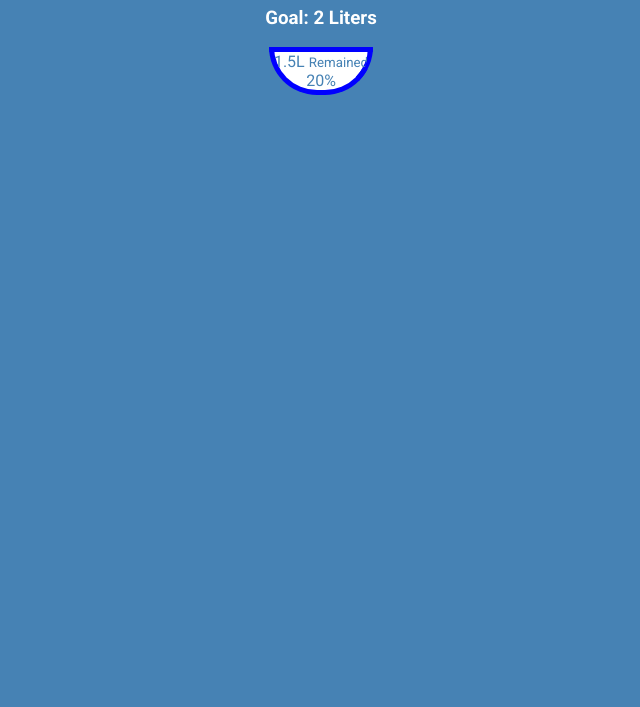
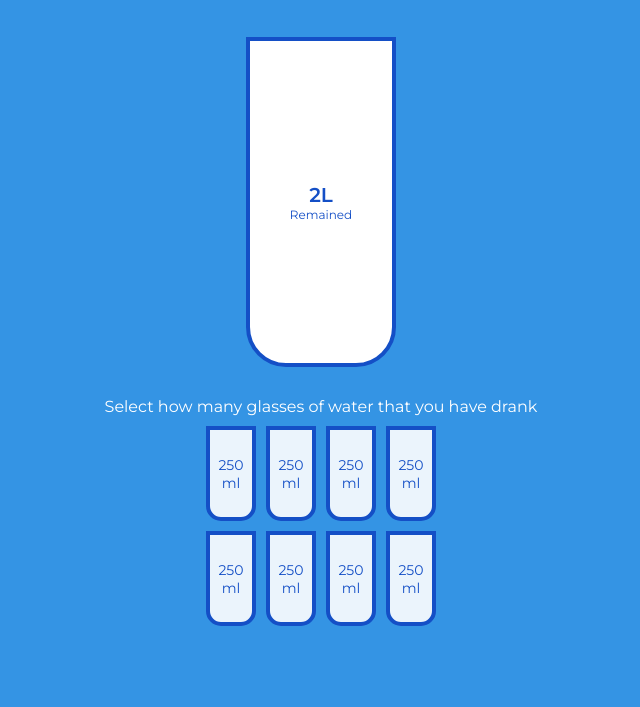
Before and after one commit to shlev/web-50p-50d, a website: page src/drink-water/index.html in a window 1280 px wide. Shown: the part 93-800 px from the top of the page, without its empty margins (319-959 px from the left). Drawn offline with Linux system fonts and the light colour scheme.

Commit message:
traverse drink water

```diff
--- a/src/drink-water/index.html
+++ b/src/drink-water/index.html
@@ -11,16 +11,29 @@
 </head>
 <body>
   <h1>Drink Water</h1>
-  <h3>Goal: 2 Liters</h3>
-  <div class="cup">
-    <div class="remained" id="remained">
-      <span id="liters">1.5L</span>
-      <small>Remained</small>
+    <h3>Goal: 2 Liters</h3>
+
+    <div class="cup">
+      <div class="remained" id="remained">
+        <span id="liters"></span>
+        <small>Remained</small>
+      </div>
+
+      <div class="percentage" id="percentage"></div>
     </div>
 
-    <div class="percentage" id="percentage">
-      20%
+    <p class="text">Select how many glasses of water that you have drank</p>
+
+    <div class="cups">
+      <div class="cup cup-small">250 ml</div>
+      <div class="cup cup-small">250 ml</div>
+      <div class="cup cup-small">250 ml</div>
+      <div class="cup cup-small">250 ml</div>
+      <div class="cup cup-small">250 ml</div>
+      <div class="cup cup-small">250 ml</div>
+      <div class="cup cup-small">250 ml</div>
+      <div class="cup cup-small">250 ml</div>
     </div>
-  </div>
+
 </body>
 </html>
--- a/src/drink-water/script.js
+++ b/src/drink-water/script.js
@@ -1 +1,52 @@
-console.log('Well');
+const smallCups = document.querySelectorAll('.cup-small');
+const liters = document.getElementById('liters');
+const percentage = document.getElementById('percentage');
+const remained = document.getElementById('remained');
+
+updateBigCup();
+
+smallCups.forEach((cup, idx) => {
+  cup.addEventListener('click', () => highlightCups(idx));
+});
+
+function highlightCups(idx) {
+  if (idx === 7 && smallCups[idx].classList.contains('full')) idx--;
+  else if (
+    smallCups[idx].classList.contains('full') &&
+    !smallCups[idx].nextElementSibling.classList.contains('full')
+  ) {
+    idx--;
+  }
+
+  smallCups.forEach((cup, idx2) => {
+    if (idx2 <= idx) {
+      cup.classList.add('full');
+    } else {
+      cup.classList.remove('full');
+    }
+  });
+
+  updateBigCup();
+}
+
+function updateBigCup() {
+  const fullCups = document.querySelectorAll('.cup-small.full').length;
+  const totalCups = smallCups.length;
+
+  if (fullCups === 0) {
+    percentage.style.visibility = 'hidden';
+    percentage.style.height = 0;
+  } else {
+    percentage.style.visibility = 'visible';
+    percentage.style.height = `${(fullCups / totalCups) * 330}px`;
+    percentage.innerText = `${(fullCups / totalCups) * 100}%`;
+  }
+
+  if (fullCups === totalCups) {
+    remained.style.visibility = 'hidden';
+    remained.style.height = 0;
+  } else {
+    remained.style.visibility = 'visible';
+    liters.innerText = `${2 - (250 * fullCups) / 1000}L`;
+  }
+}
--- a/src/drink-water/style.css
+++ b/src/drink-water/style.css
@@ -1,70 +1,104 @@
-@import url('https://fonts.googleapis.com/css2?family=Roboto:wght@400;700&display=swap');
+@import url('https://fonts.googleapis.com/css?family=Montserrat:400,600&display=swap');
+
+:root {
+  --border-color: #144fc6;
+  --fill-color: #6ab3f8;
+}
 
 * {
   box-sizing: border-box;
 }
 
 body {
-  font-family: 'Roboto', sans-serif;
+  background-color: #3494e4;
+  color: #fff;
+  font-family: 'Montserrat', sans-serif;
   display: flex;
   flex-direction: column;
   align-items: center;
-  height: 100vh;
+  margin-bottom: 40px;
+}
+
+h1 {
+  margin: 10px 0 0;
+}
+
+h3 {
+  font-weight: 400;
+  margin: 10px 0;
+}
+
+.cup {
+  background-color: #fff;
+  border: 4px solid var(--border-color);
+  color: var(--border-color);
+  border-radius: 0 0 40px 40px;
+  height: 330px;
+  width: 150px;
+  margin: 30px 0;
+  display: flex;
+  flex-direction: column;
   overflow: hidden;
-  margin: 0;
-  background-color: steelblue;
+}
+
+.cup.cup-small {
+  height: 95px;
+  width: 50px;
+  border-radius: 0 0 15px 15px;
+  background-color: rgba(255, 255, 255, 0.9);
+  cursor: pointer;
+  font-size: 14px;
+  align-items: center;
+  justify-content: center;
+  text-align: center;
+  margin: 5px;
+  transition: 0.3s ease;
+}
+
+.cup.cup-small.full {
+  background-color: var(--fill-color);
   color: #fff;
 }
 
-.container {
-  text-align: center;
+.cups {
+  display: flex;
+  flex-wrap: wrap;
+  align-items: center;
+  justify-content: center;
+  width: 280px;
 }
 
-.cup {
-  background: white;
-  color: steelblue;
-  margin: 0 auto;
+.remained {
   display: flex;
   flex-direction: column;
   align-items: center;
   justify-content: center;
-  border-bottom-right-radius: 50px;
-  border-bottom-left-radius: 50px;
-  border: 5px solid blue;
-  overflow: hidden;
+  text-align: center;
+  flex: 1;
+  transition: 0.3s ease;
 }
 
-.cup-lg {
-  height: 400px;
-  width: 200px;
-  margin: 0 auto;
-  position: relative;
+.remained span {
+  font-size: 20px;
+  font-weight: bold;
 }
 
-.cup-sm {
-  height: 100px;
-  width: 45px;
-  border-bottom-right-radius: 15px;
-  border-bottom-left-radius: 15px;
-  margin: 5px 5px
+.remained small {
+  font-size: 12px;
 }
 
-.total {
-  position: absolute;
-  bottom: 0;
-  background-color: blue;
-  width: 100%;
-  opacity: 0.7;
-  height: 50%;
+.percentage {
+  background-color: var(--fill-color);
   display: flex;
+  align-items: center;
   justify-content: center;
-  align-items: center;
-  font-size: 3rem;
+  font-weight: bold;
+  font-size: 30px;
+  height: 0;
+  transition: 0.3s ease;
 }
 
-.cups {
-  margin: 0 auto;
-  display: flex;
-  width: 250px;
-  flex-wrap: wrap;
+.text {
+  text-align: center;
+  margin: 0 0 5px;
 }
```
